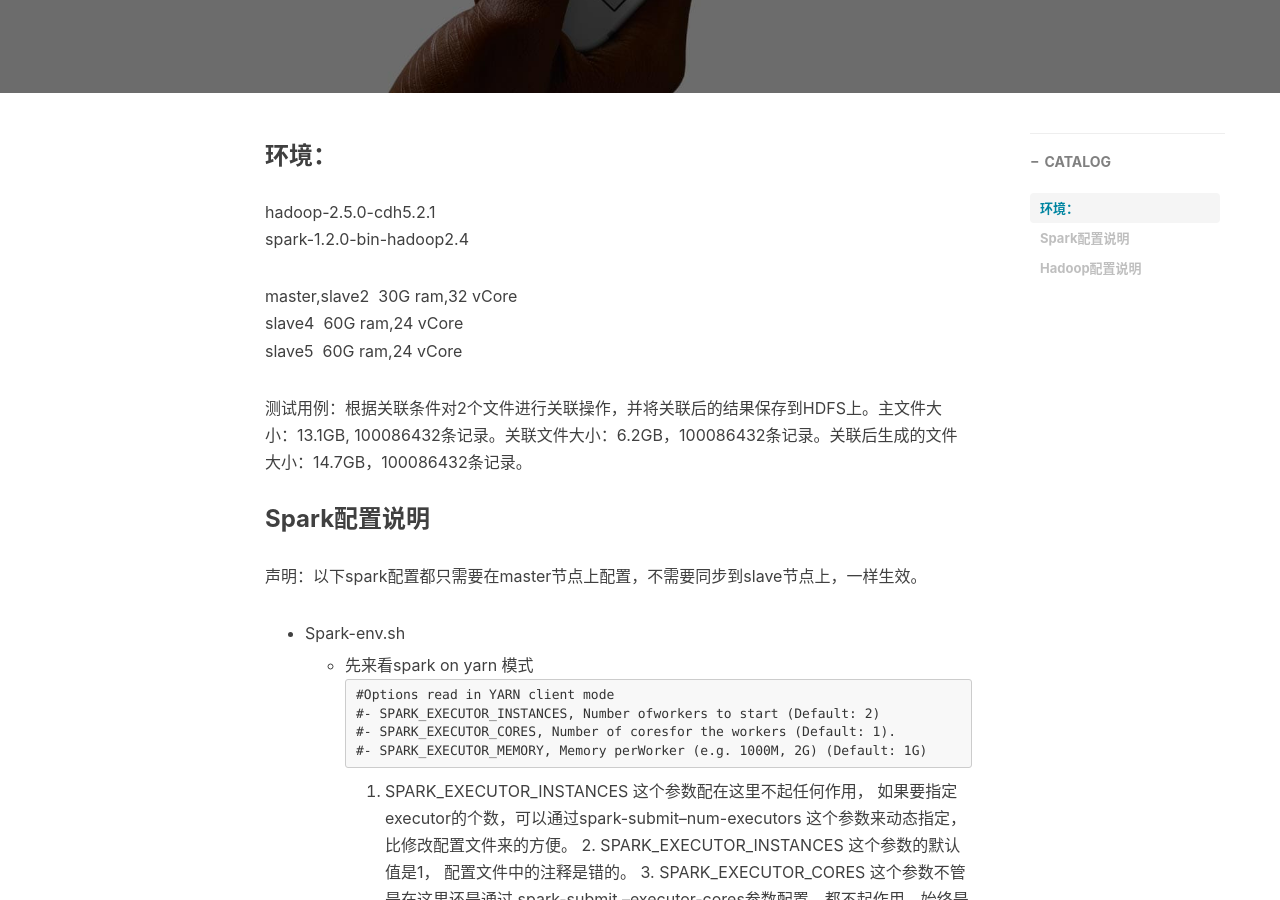
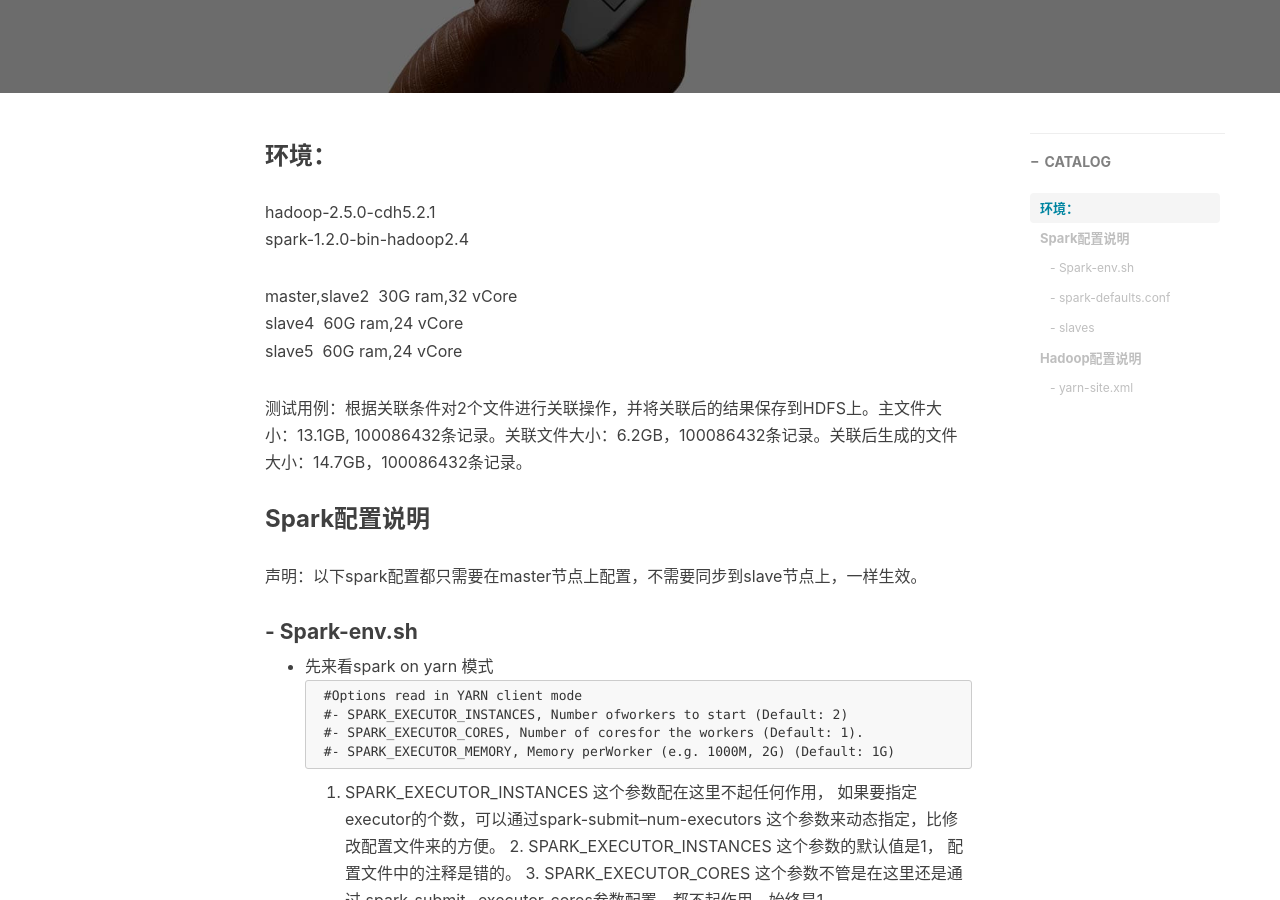
Before and after one commit to bbhhhh/bbhhhh.github.io, a Jekyll site: the page built from _posts/2015-01-06-hadoop-spark配置调优心得.md, in a window 1280 px wide and 900 px high, scrolled down 485 px. Built offline with Jekyll 4.4.1, drawn with Linux system fonts in a browser that asks for light colours; nearby versions of some CDN libraries; comment, search, counter and statistics services are not loaded; some of the changed text lies outside the part shown.

Commit message:
update blog

````diff
--- a/_posts/2015-01-06-hadoop-spark配置调优心得.md
+++ b/_posts/2015-01-06-hadoop-spark配置调优心得.md
@@ -28,14 +28,14 @@ slave5         60G ram,24 vCore
 ### Spark配置说明
 声明：以下spark配置都只需要在master节点上配置，不需要同步到slave节点上，一样生效。
 
-- Spark-env.sh
+#### - Spark-env.sh
 
   - 先来看spark on yarn 模式
 ```
-#Options read in YARN client mode
-#- SPARK_EXECUTOR_INSTANCES, Number ofworkers to start (Default: 2)
-#- SPARK_EXECUTOR_CORES, Number of coresfor the workers (Default: 1).
-#- SPARK_EXECUTOR_MEMORY, Memory perWorker (e.g. 1000M, 2G) (Default: 1G)
+ #Options read in YARN client mode
+ #- SPARK_EXECUTOR_INSTANCES, Number ofworkers to start (Default: 2)
+ #- SPARK_EXECUTOR_CORES, Number of coresfor the workers (Default: 1).
+ #- SPARK_EXECUTOR_MEMORY, Memory perWorker (e.g. 1000M, 2G) (Default: 1G)
 ```
   1. SPARK_EXECUTOR_INSTANCES 这个参数配在这里不起任何作用， 如果要指定executor的个数，可以通过spark-submit–num-executors 这个参数来动态指定，比修改配置文件来的方便。
   2. SPARK_EXECUTOR_INSTANCES 这个参数的默认值是1， 配置文件中的注释是错的。
@@ -71,7 +71,7 @@ slave5         60G ram,24 vCore
    –num-executors 64 –executor-memory 2G
 
 
-- spark-defaults.conf
+#### - spark-defaults.conf
 
 该文件主要是配置log和history，内容如下：
 ```
@@ -82,7 +82,7 @@ spark.yarn.historyServer.address   master:18080
 
 奇怪的是在http://master:18080下只能看到笔者在sparkon yarn-cluster模式下运行的记录，其他spark standalone和spark on yarn-client的运行记录都看不到，不知道原因何在，若有高手知道望赐教，谢谢。
 
-- slaves
+#### - slaves
 
 列出spark standalone模式下所有节点的主机名（不是ip地址）。
 
@@ -98,7 +98,7 @@ spark.yarn.historyServer.address   master:18080
   Hadoop的配置不同于spark，有的需要在master上配，有的需要在slave上配。
   归纳：master上负责每个container最多能使用的资源数量。而slave上负责本节点最多能提供的资源数量。前者必须小于后者。
 
-- yarn-site.xml
+#### - yarn-site.xml
   - 在master节点上
 ```
       <property>
@@ -130,7 +130,7 @@ spark.yarn.historyServer.address   master:18080
   yarn.scheduler.maximum-allocation-vcores节点上分配个每个container的cpu核数，必须小于yarn.nodemanager.resource.cpu-vcores 最小的那个节点。
 
 
-  - 在salve节点上
+ #### - 在salve节点上
    以上在master节点配的4个参数你即使配到slave上也不起作用。Slave上关键的参数是下面2个：
 ```
          <property>
@@ -149,7 +149,7 @@ spark.yarn.historyServer.address   master:18080
 
   这2个参数值每个节点根据节点实际硬件情况定。
 
- - mapred-site.xml
+ #### - mapred-site.xml
    - 在master节点上
 ```
     <property>
````
Also changed, not shown: _posts/2014-08-26-关于Eclipse 中用Ant编译Java程序的JDK环境设置问题.md (+0 -4 lines), _posts/2016-02-29-python多进程不同实现方法的异同点.md (+2 -2 lines).
